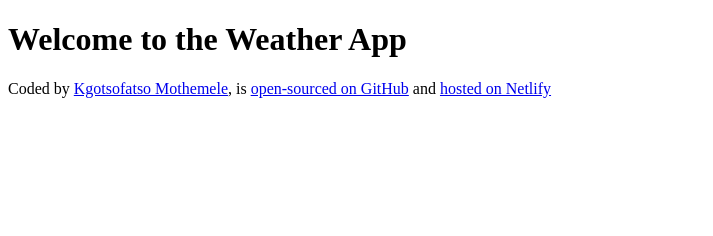
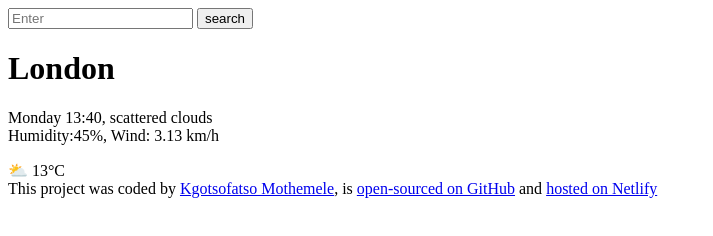
Before and after one commit to kgotsofatsomotth/application-for-weather, a plain HTML site: page index.html in a window 1280 px wide. Shown: the whole page, without its empty margins (0-713 px from the left). Drawn offline with Linux system fonts and the light colour scheme.

Commit message:
added HTML

```diff
--- a/index.html
+++ b/index.html
@@ -6,9 +6,27 @@
     <title>Weather Application</title>
 </head>
 <body>
-    <h1>Welcome to the Weather App</h1>
+    <header>
+        <form>
+            <input type="search" placeholder = Enter a city...required />
+            <input type="submit" value = "search" />
+        </form>
+    </header>
+    <main>
+        <div>
+            <h1>London</h1>
+        </div>
+        <p>
+            Monday 13:40, scattered clouds
+            <br/>
+            Humidity:45%, Wind: 3.13 km/h
+        </p>
+        <div>
+            ⛅ 13&deg;C
+        </div>
+    </main>
     <footer>
-        Coded by
+       This project was coded by
         <a href="https://github.com/kgotsofatsomotth/" target="_blank"> Kgotsofatso Mothemele</a>, is
         <a href="https://github.com/kgotsofatsomotth/application-for-weather" target="_blank"> open-sourced on GitHub</a> and
         <a href="https://your-weather-updates.netlify.app/" target="_blank"> hosted on Netlify </a>
```
